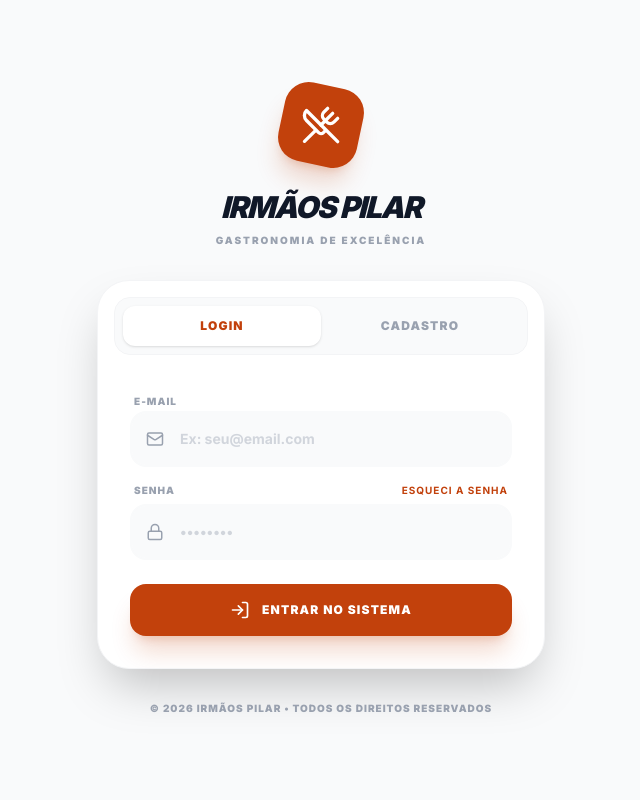
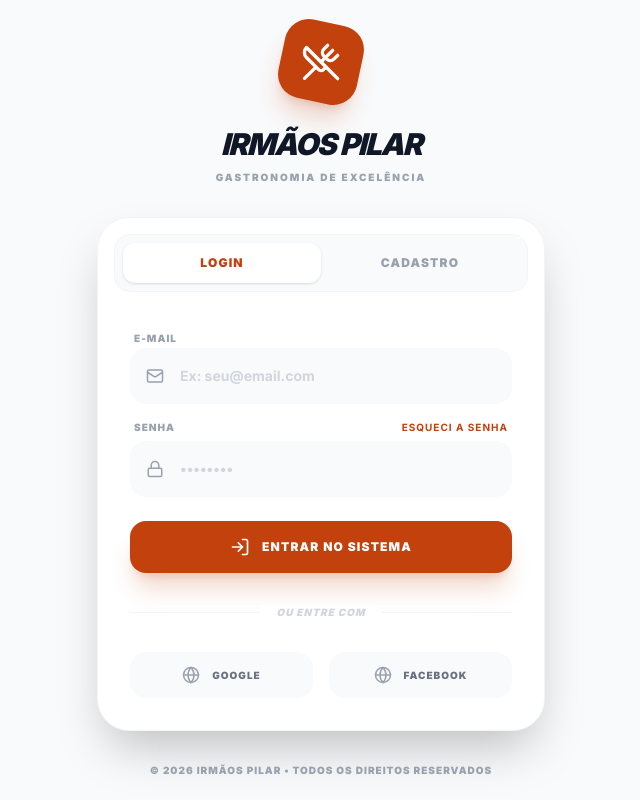
Before and after one commit to MichelCriadorFelix/irmaospilarrestautante, a React (Vite) app: page /login in a window 1280 px wide. Shown: the whole page, without its empty margins (319-959 px from the left). Built offline with nearby package versions, Linux system fonts and the light colour scheme; no server answers; the database is empty.

Commit message:
commit google

```diff
--- a/src/context/AuthContext.tsx
+++ b/src/context/AuthContext.tsx
@@ -54,11 +54,12 @@ export const AuthProvider = ({ children }: { children: React.ReactNode }) => {
     if (userSnap.exists()) {
       userData = { ...userSnap.data(), uid: firebaseUser.uid, email: firebaseUser.email || '' } as User;
     } else {
-      // Default to 'user' role unless email contains 'admin'
-      const role = (firebaseUser.email || '').includes('admin') ? 'admin' : 'user';
+      // Default to 'user' role unless email contains 'admin' or is a known owner
+      const email = firebaseUser.email || '';
+      const role = (email.includes('admin') || email === 'michelgeminicriador@gmail.com' || email === 'felixcastroadv@gmail.com') ? 'admin' : 'user';
       userData = {
         uid: firebaseUser.uid,
-        email: firebaseUser.email || '',
+        email: email,
         name: firebaseUser.displayName || 'Usuário',
         role,
         createdAt: Date.now()
@@ -103,11 +104,12 @@ export const AuthProvider = ({ children }: { children: React.ReactNode }) => {
       const firebaseUser = result.user;
 
       // Save initial profile to Firestore
+      const role = (email.includes('admin') || email === 'michelgeminicriador@gmail.com' || email === 'felixcastroadv@gmail.com') ? 'admin' : 'user';
       const userData: User = {
         uid: firebaseUser.uid,
         email: firebaseUser.email || email,
         name,
-        role: email.includes('admin') ? 'admin' : 'user',
+        role,
         createdAt: Date.now()
       };
       await setDoc(doc(db, 'users', firebaseUser.uid), userData);
--- a/src/pages/Login.tsx
+++ b/src/pages/Login.tsx
@@ -1,13 +1,13 @@
 import React, { useState, useEffect } from 'react';
 import { useNavigate } from 'react-router-dom';
 import { useAuth } from '../context/AuthContext';
-import { LogIn, UserPlus, Mail, Lock, User as UserIcon, Loader2, AlertCircle, CheckCircle, ArrowLeft, UtensilsCrossed } from 'lucide-react';
+import { LogIn, UserPlus, Mail, Lock, User as UserIcon, Loader2, AlertCircle, CheckCircle, ArrowLeft, UtensilsCrossed, Globe } from 'lucide-react';
 import { motion, AnimatePresence } from 'framer-motion';
 import { doc, onSnapshot } from 'firebase/firestore';
 import { db } from '../lib/firebase';
 
 export default function Login() {
-  const { loginWithEmail, registerWithEmail, resendVerification, resetPassword, refreshUser, user, logout } = useAuth();
+  const { loginWithEmail, registerWithEmail, resendVerification, resetPassword, refreshUser, loginWithSocial, user, logout } = useAuth();
   const [isRegister, setIsRegister] = useState(false);
   const [isForgot, setIsForgot] = useState(false);
   const [loading, setLoading] = useState(false);
@@ -324,6 +324,38 @@ export default function Login() {
                     </>
                   )}
                 </button>
+
+                {!isForgot && (
+                  <>
+                    <div className="relative my-8">
+                      <div className="absolute inset-0 flex items-center">
+                        <div className="w-full border-t border-gray-100"></div>
+                      </div>
+                      <div className="relative flex justify-center text-[10px] font-black uppercase tracking-widest">
+                        <span className="bg-white px-4 text-gray-300 italic">ou entre com</span>
+                      </div>
+                    </div>
+
+                    <div className="grid grid-cols-2 gap-4">
+                      <button
+                        type="button"
+                        onClick={() => loginWithSocial('google')}
+                        className="flex items-center justify-center gap-3 py-3 px-4 rounded-2xl border-2 border-gray-50 bg-gray-50 hover:bg-white hover:border-gray-100 hover:shadow-md transition-all active:scale-95 group"
+                      >
+                        <Globe size={18} className="text-gray-400 group-hover:text-red-500 transition-colors" />
+                        <span className="text-[10px] font-black uppercase tracking-widest text-gray-500 group-hover:text-gray-900">Google</span>
+                      </button>
+                      <button
+                        type="button"
+                        onClick={() => loginWithSocial('facebook')}
+                        className="flex items-center justify-center gap-3 py-3 px-4 rounded-2xl border-2 border-gray-50 bg-gray-50 hover:bg-white hover:border-gray-100 hover:shadow-md transition-all active:scale-95 group"
+                      >
+                        <Globe size={18} className="text-gray-400 group-hover:text-blue-600 transition-colors" />
+                        <span className="text-[10px] font-black uppercase tracking-widest text-gray-500 group-hover:text-gray-900">Facebook</span>
+                      </button>
+                    </div>
+                  </>
+                )}
               </motion.form>
             </AnimatePresence>
           </div>
```
